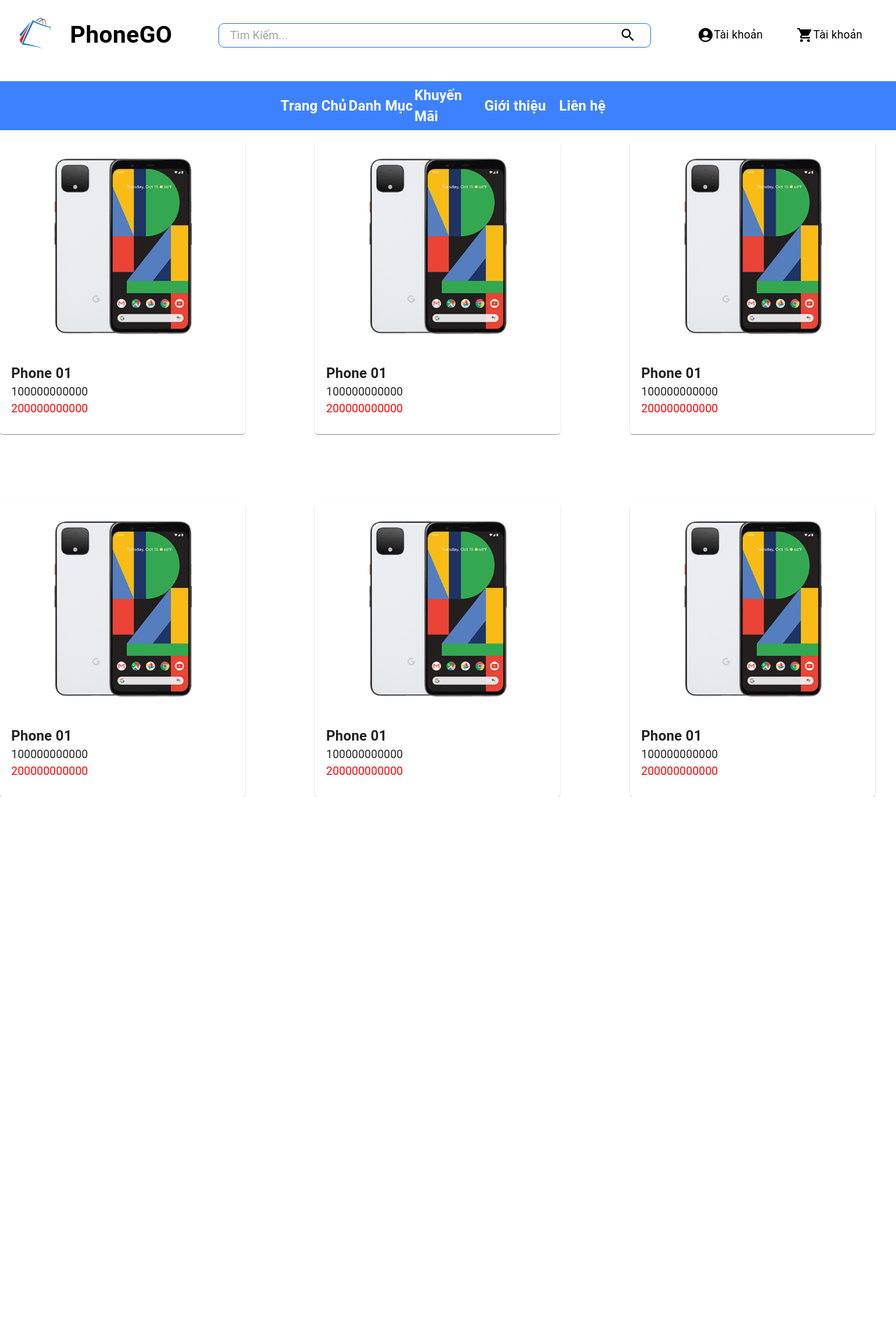
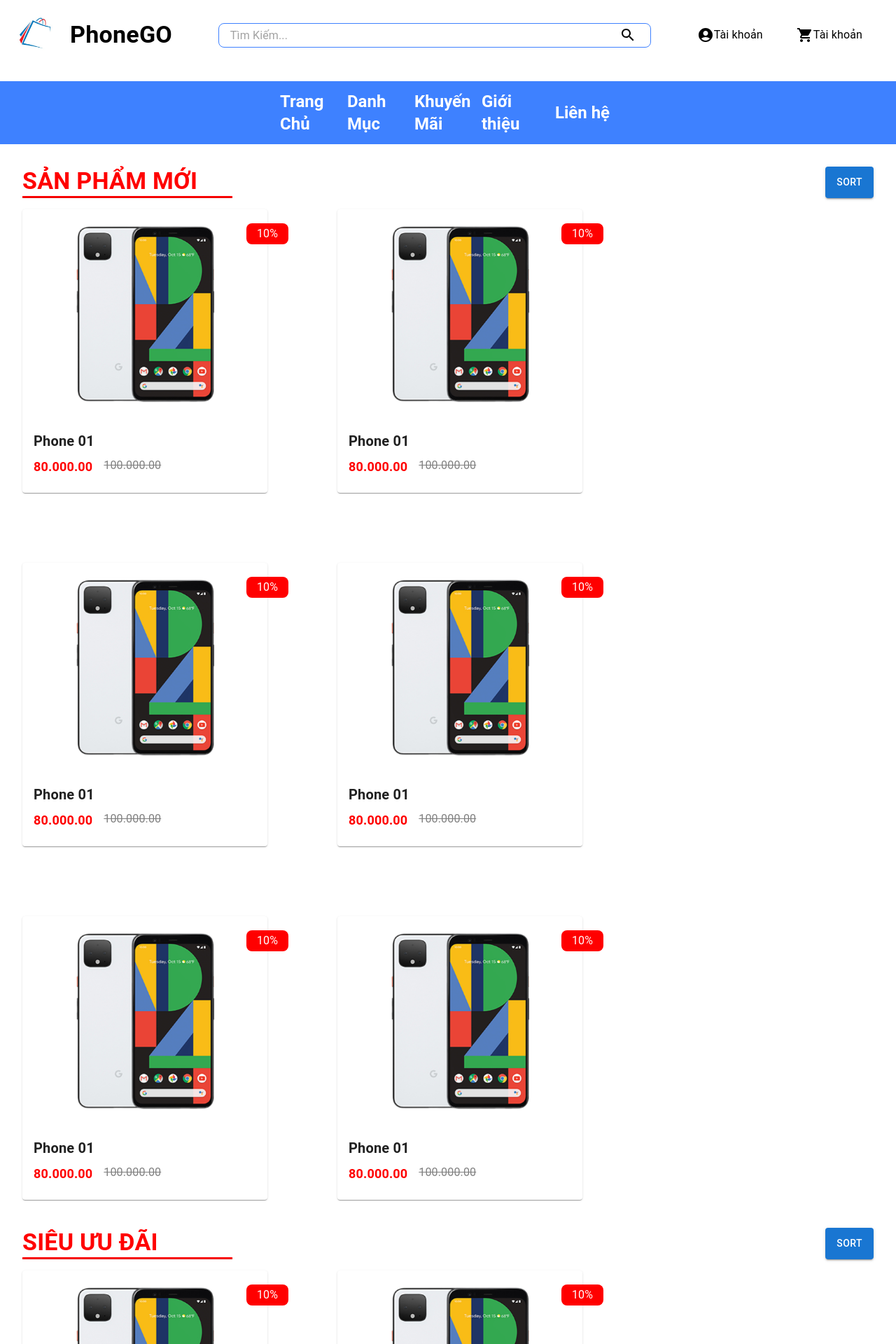
Before and after one commit to XuanKy3007/www_mobile, a React (Create React App) app in the folder frontend/: page / in a window 1280 px wide. Shown: the top 1920 px of the page at 70% size. Before the commit the page ends 1138 px from the top, so only its background shows below. Built offline with nearby package versions, Linux system fonts and the light colour scheme.

Commit message:
completed Home

```diff
--- a/frontend/src/App.js
+++ b/frontend/src/App.js
@@ -2,6 +2,7 @@ import { Route, Routes, BrowserRouter } from 'react-router-dom'
 import Header from './component/Header';
 import Navbar from './component/Navbar';
 import Home from './pages/Home';
+import Footer from './component/Footer';
 function App() {
   return (
     <BrowserRouter>
@@ -10,6 +11,7 @@ function App() {
       <Routes>
         <Route path='/' element={<Home />}/>
       </Routes>
+      <Footer />
     </BrowserRouter>
   );
 }
--- /dev/null
+++ b/frontend/src/component/Footer.jsx
@@ -0,0 +1,158 @@
+import React from "react";
+import XIcon from "@mui/icons-material/X";
+import YouTubeIcon from "@mui/icons-material/YouTube";
+import InstagramIcon from "@mui/icons-material/Instagram";
+import FacebookIcon from "@mui/icons-material/Facebook";
+import LocationOnIcon from "@mui/icons-material/LocationOn";
+import PhoneIcon from "@mui/icons-material/Phone";
+import EmailOutlinedIcon from "@mui/icons-material/EmailOutlined";
+import {
+  Box,
+  Typography,
+  Button,
+  Divider,
+  InputBase,
+  List,
+  ListItem,
+  ListItemText,
+  ListItemIcon,
+} from "@mui/material";
+const Footer = () => {
+  return (
+    <Box
+      sx={{
+        backgroundColor: "#3E81FF",
+        p: 4,
+        display: "flex",
+        flexDirection: "column",
+        alignItems: "center",
+      }}
+    >
+      <Box
+        sx={{
+          display: "flex",
+          justifyContent: "space-between",
+          width: "90%",
+        }}
+      >
+        <Box>
+          <Typography
+            variant="h4"
+            sx={{
+              color: "#fff",
+              fontWeight: "700",
+            }}
+          >
+            Email Quảng Cáo
+          </Typography>
+          <InputBase placeholder="Nhập email của bạn" sx={{ mt: 5 }} />
+          <Divider
+            sx={{
+              width: "200px",
+              height: 2,
+              backgroundColor: "#fff",
+            }}
+          />
+          <Button
+            variant="contained"
+            sx={{
+              backgroundColor: "white",
+              color: "#000",
+              mt: 5,
+            }}
+          >
+            Nhận thông tin
+          </Button>
+        </Box>
+        <Box>
+          <List
+            sx={{
+              mr: 5,
+            }}
+          >
+            <Typography
+              variant="h4"
+              sx={{
+                color: "#fff",
+                fontWeight: "700",
+              }}
+            >
+              Thông Tin
+            </Typography>
+            <ListItem>
+              <ListItemIcon>
+                <PhoneIcon />
+              </ListItemIcon>
+              <ListItemText
+                primary="Điên thoại"
+                secondary="090-909-090"
+                sx={{
+                  "& .MuiTypography-root": {
+                    color: "#fff",
+                  },
+                }}
+              />
+            </ListItem>
+            <ListItem>
+              <ListItemIcon>
+                <EmailOutlinedIcon />
+              </ListItemIcon>
+              <ListItemText
+                primary="Email"
+                secondary="abc123@gmail.com"
+                sx={{
+                  "& .MuiTypography-root": {
+                    color: "#fff",
+                  },
+                }}
+              />
+            </ListItem>
+            <ListItem>
+              <ListItemIcon>
+                <LocationOnIcon />
+              </ListItemIcon>
+              <ListItemText
+                primary="Địa chỉ"
+                secondary="100 abc St"
+                sx={{
+                  "& .MuiTypography-root": {
+                    color: "#fff",
+                  },
+                }}
+              />
+            </ListItem>
+          </List>
+        </Box>
+        <Box>
+          <Typography
+            variant="h4"
+            sx={{
+              color: "#fff",
+              fontWeight: "700",
+            }}
+          >
+            Liên hệ
+          </Typography>
+          <Box mt={2} width={"150px"} sx={{ display: "flex", mr: 2 }}>
+            <XIcon sx={{ width: 50, height: 50 }} />
+            <YouTubeIcon sx={{ width: 50, height: 50 }} />
+            <InstagramIcon sx={{ width: 50, height: 50 }} />
+            <FacebookIcon sx={{ width: 50, height: 50 }} />
+          </Box>
+        </Box>
+      </Box>
+      <Typography
+        variant="h4"
+        sx={{
+          fontWeight: "700",
+          color: "#fff",
+          mt: 2,
+        }}
+      >
+        © Copyright 2018 - All Rights Reserved
+      </Typography>
+    </Box>
+  );
+};
+
+export default Footer;
--- a/frontend/src/component/Item.jsx
+++ b/frontend/src/component/Item.jsx
@@ -1,38 +1,77 @@
-import React from 'react'
-import { Box, Card, Typography, CardMedia, CardContent } from '@mui/material'
-import phone from '../assets/phone.png'
-const Item = ( props ) => {
+import React from "react";
+import { Box, Card, Typography, CardMedia, CardContent } from "@mui/material";
+import phone from "../assets/phone.png";
+const Item = (props) => {
   return (
     <Box>
-        <Card sx={{maxWidth: 350}}>
+      <Card sx={{ width: 350 }}>
         <CardMedia
           image={phone}
           sx={{
-                    width: '100%',
-                    height: '300px'
+            width: "100%",
+            height: "300px",
+            objectFit: "contain",
+            transition: "transform 0.6s",
+            "&:hover": {
+              transform: "scale(1.05)",
+            },
           }}
         />
-            <CardContent sx={{width: 350}}>
+        <Box
+          sx={{
+            position: "absolute",
+            width: 60,
+            height: 30,
+            borderRadius: 2,
+            alignItems: "center",
+            justifyContent: "center",
+            display: "flex",
+            backgroundColor: "red",
+            color: "#fff",
+            ml: 40,
+            mt: -35,
+          }}
+        >
+          <Typography>10%</Typography>
+        </Box>
+        <CardContent sx={{ width: 350 }}>
           <Typography
             sx={{
-                        fontWeight: '700',
-                        fontSize: 20
+              fontWeight: "700",
+              fontSize: 20,
             }}
           >
             Phone 01
           </Typography>
-                <Typography>
-                    100000000000
+          <Box
+            sx={{
+              display: "flex",
+              mt: 1,
+            }}
+          >
+            <Typography
+              sx={{
+                color: "red",
+                mr: 2,
+                fontWeight: "700",
+                fontSize: 18,
+              }}
+            >
+              80.000.00
             </Typography>
-                <Typography sx={{
-                    color: 'red'
-                }}>
-                    200000000000
+            <Typography
+              sx={{
+                textDecorationLine: "line-through",
+                color: "gray",
+              }}
+            >
+              100.000.00
             </Typography>
+          </Box>
         </CardContent>
       </Card>
     </Box>
-  )
-}
+  );
+};
 
-export default Item
+export default Item;
--- a/frontend/src/component/Navbar.jsx
+++ b/frontend/src/component/Navbar.jsx
@@ -9,7 +9,7 @@ const Navbar = () => {
         justifyContent: 'space-between',
         paddingX: 50,
         backgroundColor: '#3E81FF',
-        height: '70px',
+        height: '90px',
         mt: 2,
         alignItems: 'center'
       }}
@@ -31,9 +31,9 @@ const Navbar = () => {
         >
           <Typography
             className='text'
+            variant='h5'
             sx={{
               color: '#fff',
-              fontSize: 20,
               fontWeight: 'bold',
             }}
           >
@@ -57,9 +57,9 @@ const Navbar = () => {
         >
           <Typography
             className='text'
+            variant='h5'
             sx={{
               color: '#fff',
-              fontSize: 20,
               fontWeight: 'bold',
             }}
           >
@@ -83,9 +83,9 @@ const Navbar = () => {
         >
           <Typography
             className='text'
+            variant='h5'
             sx={{
               color: '#fff',
-              fontSize: 20,
               fontWeight: 'bold',
             }}
           >
@@ -109,9 +109,9 @@ const Navbar = () => {
         >
           <Typography
             className='text'
+            variant='h5'
             sx={{
               color: '#fff',
-              fontSize: 20,
               fontWeight: 'bold',
             }}
           >
@@ -135,9 +135,9 @@ const Navbar = () => {
         >
           <Typography
             className='text'
+            variant='h5'
             sx={{
               color: '#fff',
-              fontSize: 20,
               fontWeight: 'bold',
             }}
           >
--- a/frontend/src/pages/Home.jsx
+++ b/frontend/src/pages/Home.jsx
@@ -1,10 +1,45 @@
-import React from 'react'
+import React from "react";
 
-import { Box } from '@mui/material'
-import Item from '../component/Item'
+import { Box, Typography, Button, Divider } from "@mui/material";
+import Item from "../component/Item";
 const Home = () => {
   return (
-    <Box sx={{flexWrap: 'wrap', display: 'flex', flexDirection: 'row', gap: '100px', mt: 2}}>
+    <Box p={4}>
+      <Box
+        sx={{
+          display: 'flex',
+          justifyContent: 'space-between'
+        }}
+      >
+        <Box>
+          <Typography
+            variant="h4"
+            sx={{
+              fontWeight: "700",
+              color: "red",
+            }}
+          >
+            SẢN PHẨM MỚI
+          </Typography>
+          <Divider
+            sx={{
+              width: "300px",
+              backgroundColor: "red",
+              height: 2,
+            }}
+          />
+        </Box>
+        <Button variant="contained">Sort</Button>
+      </Box>
+      <Box
+        sx={{
+          flexWrap: "wrap",
+          display: "flex",
+          flexDirection: "row",
+          gap: "100px",
+          mt: 2,
+        }}
+      >
         <Item />
         <Item />
         <Item />
@@ -12,7 +47,51 @@ const Home = () => {
         <Item />
         <Item />
       </Box>
-  )
-}
+      <Box
+        sx={{
+          display: 'flex',
+          justifyContent: 'space-between',
+          mt: 5
+        }}
+      >
+        <Box>
+          <Typography
+            variant="h4"
+            sx={{
+              fontWeight: "700",
+              color: "red",
+            }}
+          >
+            SIÊU ƯU ĐÃI
+          </Typography>
+          <Divider
+            sx={{
+              width: "300px",
+              backgroundColor: "red",
+              height: 2,
+            }}
+          />
+        </Box>
+        <Button variant="contained">Sort</Button>
+      </Box>
+      <Box
+        sx={{
+          flexWrap: "wrap",
+          display: "flex",
+          flexDirection: "row",
+          gap: "100px",
+          mt: 2,
+        }}
+      >
+        <Item />
+        <Item />
+        <Item />
+        <Item />
+        <Item />
+        <Item />
+      </Box>
+    </Box>
+  );
+};
 
-export default Home
+export default Home;
```
Lines whose indentation alone changed are shown as unchanged.
